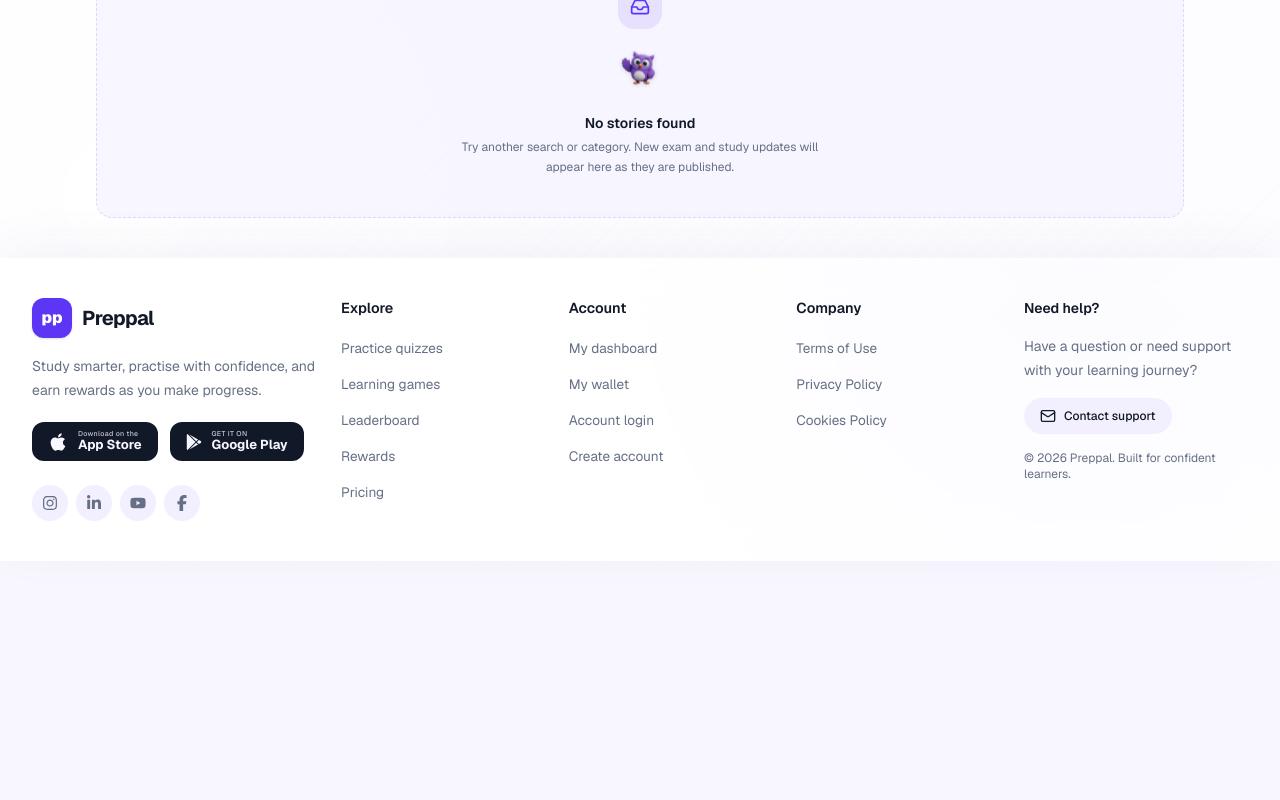
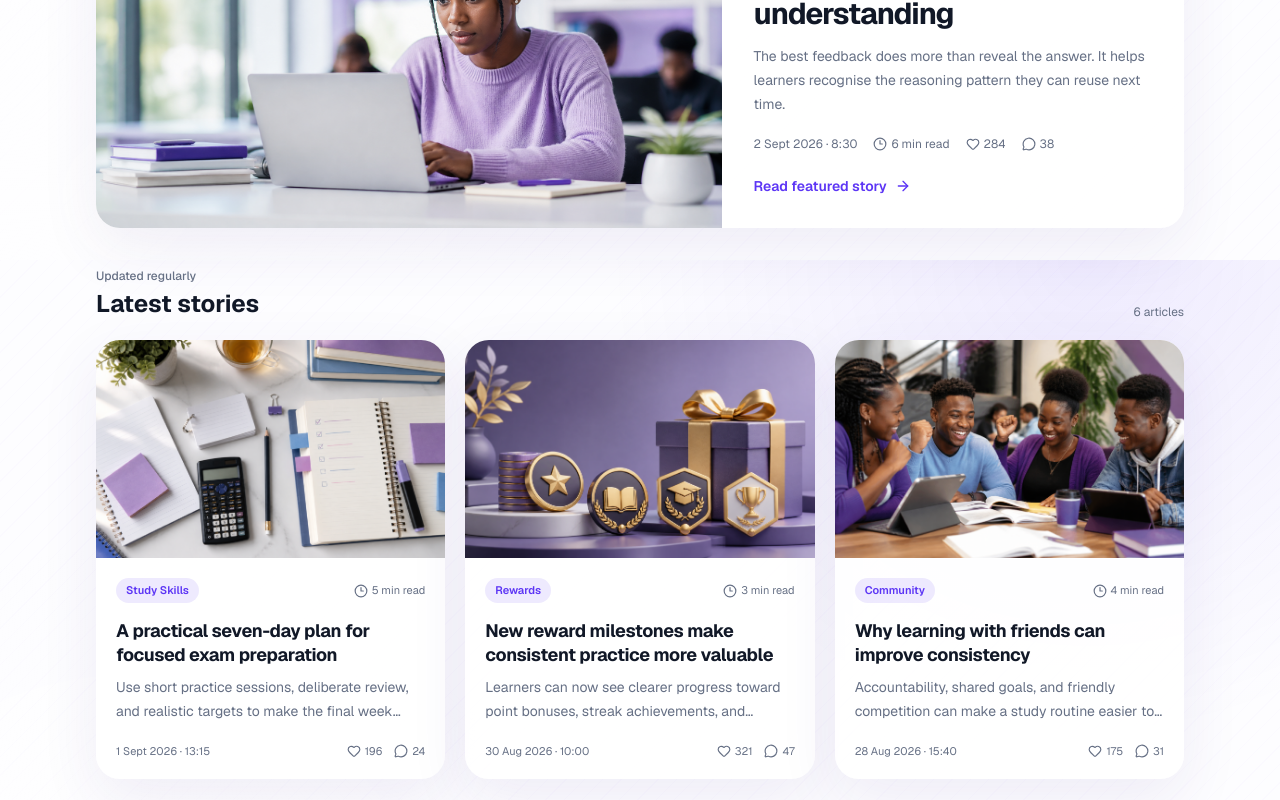
Before and after one commit to SLOURAX/preppal_web, a Next.js app: page /news in a window 1280 px wide. Shown: the part 540-1340 px from the top of the page. Before the commit the page ends 1101 px from the top, so only its background shows below. Built offline with nearby package versions, Linux system fonts and the light colour scheme.

Commit message:
chore: NEWS

```diff
--- a/src/features/news/news.constants.ts
+++ b/src/features/news/news.constants.ts
@@ -23,141 +23,141 @@ export const NEWS_CATEGORIES = [
 ] as const;
 
 export const NEWS_ARTICLES: readonly NewsArticle[] = [
-  // {
-  //   slug: "ai-explanations-that-build-understanding",
-  //   title:
-  //     "How AI explanations can turn a wrong answer into real understanding",
-  //   excerpt:
-  //     "The best feedback does more than reveal the answer. It helps learners recognise the reasoning pattern they can reuse next time.",
-  //   image: "/news/ai-study-support.png",
-  //   category: "AI & Learning",
-  //   author: "Preppal Learning Team",
-  //   publishedAt: "2026-09-02T09:30:00+01:00",
-  //   readTime: "6 min read",
-  //   likes: 284,
-  //   comments: 38,
-  //   featured: true,
-  //   tags: ["Artificial intelligence", "Learning science", "Quiz support"],
-  //   body: [
-  //     "A useful explanation should meet a learner at the exact point where their reasoning changed direction. That means identifying the misconception, connecting it to what they already understand, and showing a clear path to the correct conclusion.",
-  //     "Preppal’s AI support is designed around that learning moment. Instead of simply displaying the right option, it breaks the question into understandable steps and gives learners another opportunity to practise the same underlying skill.",
-  //     "This approach makes mistakes valuable. Every incorrect answer becomes evidence about what to revisit, while every explanation becomes a small lesson that strengthens the learner’s next attempt.",
-  //     "As the platform develops, these signals will also help shape personalised practice sessions—prioritising weak areas without making the experience feel repetitive or discouraging.",
-  //   ],
-  // },
-  // {
-  //   slug: "seven-day-exam-preparation-plan",
-  //   title: "A practical seven-day plan for focused exam preparation",
-  //   excerpt:
-  //     "Use short practice sessions, deliberate review, and realistic targets to make the final week count.",
-  //   image: "/news/exam-preparation.png",
-  //   category: "Study Skills",
-  //   author: "Dr. Nneka Adeyemi",
-  //   publishedAt: "2026-09-01T14:15:00+01:00",
-  //   readTime: "5 min read",
-  //   likes: 196,
-  //   comments: 24,
-  //   tags: ["Exam prep", "Planning", "Study habits"],
-  //   body: [
-  //     "The final week before an exam is most effective when it is structured around retrieval practice rather than passive rereading. Begin by identifying the topics that carry the most weight and the areas where your confidence is lowest.",
-  //     "Divide each day into short, focused sessions. Use one session for timed questions, another for reviewing mistakes, and a final short session for recalling key ideas without looking at your notes.",
-  //     "Protect your sleep and leave space for recovery. Consistency across seven days will produce better results than a single exhausting study marathon.",
-  //   ],
-  // },
-  // {
-  //   slug: "new-reward-milestones",
-  //   title: "New reward milestones make consistent practice more valuable",
-  //   excerpt:
-  //     "Learners can now see clearer progress toward point bonuses, streak achievements, and redemption goals.",
-  //   image: "/news/learning-rewards.png",
-  //   category: "Rewards",
-  //   author: "Preppal Product Team",
-  //   publishedAt: "2026-08-30T11:00:00+01:00",
-  //   readTime: "3 min read",
-  //   likes: 321,
-  //   comments: 47,
-  //   tags: ["XP and Coins", "Rewards", "Product update"],
-  //   body: [
-  //     "Progress is easier to sustain when the next milestone is visible. Our updated reward experience makes it clearer how quizzes, daily check-ins, and learning streaks contribute to a learner’s point balance.",
-  //     "The goal is not to reward speed alone. Strong habits, thoughtful practice, and steady improvement all contribute to meaningful recognition across Preppal.",
-  //     "Reward values and eligibility rules will continue to evolve as we learn which incentives best support genuine learning outcomes.",
-  //   ],
-  // },
-  // {
-  //   slug: "learning-together-improves-consistency",
-  //   title: "Why learning with friends can improve consistency",
-  //   excerpt:
-  //     "Accountability, shared goals, and friendly competition can make a study routine easier to maintain.",
-  //   image: "/news/learner-community.png",
-  //   category: "Community",
-  //   author: "Tomi Akinwale",
-  //   publishedAt: "2026-08-28T16:40:00+01:00",
-  //   readTime: "4 min read",
-  //   likes: 175,
-  //   comments: 31,
-  //   tags: ["Community", "Referrals", "Motivation"],
-  //   body: [
-  //     "Studying with other people introduces a simple but powerful form of accountability. When learners share goals and check in on progress, it becomes easier to return after a difficult day.",
-  //     "Friendly competition can also help when it remains focused on effort and improvement. A leaderboard should provide encouragement and context, not make learners feel that only the highest score matters.",
-  //     "Preppal referrals are being designed around this idea: invite people you genuinely want to learn with, celebrate one another’s progress, and earn bonuses when that shared journey begins.",
-  //   ],
-  // },
-  // {
-  //   slug: "retrieval-practice-beats-rereading",
-  //   title: "Retrieval practice: why testing yourself beats rereading",
-  //   excerpt:
-  //     "Trying to recall information strengthens memory and reveals gaps that familiar-looking notes can hide.",
-  //   image: "/news/exam-preparation.png",
-  //   category: "Study Skills",
-  //   author: "Preppal Learning Team",
-  //   publishedAt: "2026-08-25T08:20:00+01:00",
-  //   readTime: "5 min read",
-  //   likes: 243,
-  //   comments: 19,
-  //   tags: ["Memory", "Practice quizzes", "Study skills"],
-  //   body: [
-  //     "Rereading can create a feeling of familiarity, but familiarity is not the same as being able to retrieve an answer under exam conditions. Practice questions require the brain to reconstruct knowledge, which strengthens access to it later.",
-  //     "A useful routine is to answer first, review second, and then return to a similar question after a short interval. This gives you evidence that the explanation changed what you can actually do.",
-  //     "Even brief retrieval sessions are effective when they happen consistently and cover a mix of recent and older material.",
-  //   ],
-  // },
-  // {
-  //   slug: "building-a-healthier-learning-streak",
-  //   title:
-  //     "Build a learning streak that supports you—not one that pressures you",
-  //   excerpt:
-  //     "A sustainable streak celebrates returning to learn while leaving room for real life and recovery.",
-  //   image: "/news/ai-study-support.png",
-  //   category: "Study Skills",
-  //   author: "Kemi Balogun",
-  //   publishedAt: "2026-08-21T12:05:00+01:00",
-  //   readTime: "4 min read",
-  //   likes: 154,
-  //   comments: 22,
-  //   tags: ["Streaks", "Wellbeing", "Consistency"],
-  //   body: [
-  //     "A learning streak should make it easier to begin, not make a learner feel punished for missing a day. The most useful streaks are built around achievable actions, such as completing one short quiz or reviewing one difficult concept.",
-  //     "Start with a minimum that feels almost too easy. Once the routine becomes familiar, longer sessions can grow naturally from it without becoming the price of keeping the streak alive.",
-  //     "Progress includes returning after an interruption. A healthy system recognises that recovery is part of consistency.",
-  //   ],
-  // },
-  // {
-  //   slug: "leaderboards-that-motivate-every-learner",
-  //   title: "Designing leaderboards that motivate more than the top three",
-  //   excerpt:
-  //     "Time-based rankings and personal progress give every learner a meaningful reason to participate.",
-  //   image: "/news/learner-community.png",
-  //   category: "Community",
-  //   author: "Preppal Product Team",
-  //   publishedAt: "2026-08-18T10:45:00+01:00",
-  //   readTime: "4 min read",
-  //   likes: 208,
-  //   comments: 35,
-  //   tags: ["Leaderboard", "Motivation", "Community"],
-  //   body: [
-  //     "A global all-time ranking can feel unreachable for a new learner. Shorter periods—today, this week, or a selected month—give more people a realistic opportunity to see their effort recognised.",
-  //     "Personal movement matters too. Showing that a learner climbed five places can be more motivating than showing only the distance to first place.",
-  //     "Preppal’s leaderboard will continue to balance achievement, fairness, and healthy competition as the community grows.",
-  //   ],
-  // },
+  {
+    slug: "ai-explanations-that-build-understanding",
+    title:
+      "How AI explanations can turn a wrong answer into real understanding",
+    excerpt:
+      "The best feedback does more than reveal the answer. It helps learners recognise the reasoning pattern they can reuse next time.",
+    image: "/news/ai-study-support.png",
+    category: "AI & Learning",
+    author: "Preppal Learning Team",
+    publishedAt: "2026-09-02T09:30:00+01:00",
+    readTime: "6 min read",
+    likes: 284,
+    comments: 38,
+    featured: true,
+    tags: ["Artificial intelligence", "Learning science", "Quiz support"],
+    body: [
+      "A useful explanation should meet a learner at the exact point where their reasoning changed direction. That means identifying the misconception, connecting it to what they already understand, and showing a clear path to the correct conclusion.",
+      "Preppal’s AI support is designed around that learning moment. Instead of simply displaying the right option, it breaks the question into understandable steps and gives learners another opportunity to practise the same underlying skill.",
+      "This approach makes mistakes valuable. Every incorrect answer becomes evidence about what to revisit, while every explanation becomes a small lesson that strengthens the learner’s next attempt.",
+      "As the platform develops, these signals will also help shape personalised practice sessions—prioritising weak areas without making the experience feel repetitive or discouraging.",
+    ],
+  },
+  {
+    slug: "seven-day-exam-preparation-plan",
+    title: "A practical seven-day plan for focused exam preparation",
+    excerpt:
+      "Use short practice sessions, deliberate review, and realistic targets to make the final week count.",
+    image: "/news/exam-preparation.png",
+    category: "Study Skills",
+    author: "Dr. Nneka Adeyemi",
+    publishedAt: "2026-09-01T14:15:00+01:00",
+    readTime: "5 min read",
+    likes: 196,
+    comments: 24,
+    tags: ["Exam prep", "Planning", "Study habits"],
+    body: [
+      "The final week before an exam is most effective when it is structured around retrieval practice rather than passive rereading. Begin by identifying the topics that carry the most weight and the areas where your confidence is lowest.",
+      "Divide each day into short, focused sessions. Use one session for timed questions, another for reviewing mistakes, and a final short session for recalling key ideas without looking at your notes.",
+      "Protect your sleep and leave space for recovery. Consistency across seven days will produce better results than a single exhausting study marathon.",
+    ],
+  },
+  {
+    slug: "new-reward-milestones",
+    title: "New reward milestones make consistent practice more valuable",
+    excerpt:
+      "Learners can now see clearer progress toward point bonuses, streak achievements, and redemption goals.",
+    image: "/news/learning-rewards.png",
+    category: "Rewards",
+    author: "Preppal Product Team",
+    publishedAt: "2026-08-30T11:00:00+01:00",
+    readTime: "3 min read",
+    likes: 321,
+    comments: 47,
+    tags: ["XP and Coins", "Rewards", "Product update"],
+    body: [
+      "Progress is easier to sustain when the next milestone is visible. Our updated reward experience makes it clearer how quizzes, daily check-ins, and learning streaks contribute to a learner’s point balance.",
+      "The goal is not to reward speed alone. Strong habits, thoughtful practice, and steady improvement all contribute to meaningful recognition across Preppal.",
+      "Reward values and eligibility rules will continue to evolve as we learn which incentives best support genuine learning outcomes.",
+    ],
+  },
+  {
+    slug: "learning-together-improves-consistency",
+    title: "Why learning with friends can improve consistency",
+    excerpt:
+      "Accountability, shared goals, and friendly competition can make a study routine easier to maintain.",
+    image: "/news/learner-community.png",
+    category: "Community",
+    author: "Tomi Akinwale",
+    publishedAt: "2026-08-28T16:40:00+01:00",
+    readTime: "4 min read",
+    likes: 175,
+    comments: 31,
+    tags: ["Community", "Referrals", "Motivation"],
+    body: [
+      "Studying with other people introduces a simple but powerful form of accountability. When learners share goals and check in on progress, it becomes easier to return after a difficult day.",
+      "Friendly competition can also help when it remains focused on effort and improvement. A leaderboard should provide encouragement and context, not make learners feel that only the highest score matters.",
+      "Preppal referrals are being designed around this idea: invite people you genuinely want to learn with, celebrate one another’s progress, and earn bonuses when that shared journey begins.",
+    ],
+  },
+  {
+    slug: "retrieval-practice-beats-rereading",
+    title: "Retrieval practice: why testing yourself beats rereading",
+    excerpt:
+      "Trying to recall information strengthens memory and reveals gaps that familiar-looking notes can hide.",
+    image: "/news/exam-preparation.png",
+    category: "Study Skills",
+    author: "Preppal Learning Team",
+    publishedAt: "2026-08-25T08:20:00+01:00",
+    readTime: "5 min read",
+    likes: 243,
+    comments: 19,
+    tags: ["Memory", "Practice quizzes", "Study skills"],
+    body: [
+      "Rereading can create a feeling of familiarity, but familiarity is not the same as being able to retrieve an answer under exam conditions. Practice questions require the brain to reconstruct knowledge, which strengthens access to it later.",
+      "A useful routine is to answer first, review second, and then return to a similar question after a short interval. This gives you evidence that the explanation changed what you can actually do.",
+      "Even brief retrieval sessions are effective when they happen consistently and cover a mix of recent and older material.",
+    ],
+  },
+  {
+    slug: "building-a-healthier-learning-streak",
+    title:
+      "Build a learning streak that supports you—not one that pressures you",
+    excerpt:
+      "A sustainable streak celebrates returning to learn while leaving room for real life and recovery.",
+    image: "/news/ai-study-support.png",
+    category: "Study Skills",
+    author: "Kemi Balogun",
+    publishedAt: "2026-08-21T12:05:00+01:00",
+    readTime: "4 min read",
+    likes: 154,
+    comments: 22,
+    tags: ["Streaks", "Wellbeing", "Consistency"],
+    body: [
+      "A learning streak should make it easier to begin, not make a learner feel punished for missing a day. The most useful streaks are built around achievable actions, such as completing one short quiz or reviewing one difficult concept.",
+      "Start with a minimum that feels almost too easy. Once the routine becomes familiar, longer sessions can grow naturally from it without becoming the price of keeping the streak alive.",
+      "Progress includes returning after an interruption. A healthy system recognises that recovery is part of consistency.",
+    ],
+  },
+  {
+    slug: "leaderboards-that-motivate-every-learner",
+    title: "Designing leaderboards that motivate more than the top three",
+    excerpt:
+      "Time-based rankings and personal progress give every learner a meaningful reason to participate.",
+    image: "/news/learner-community.png",
+    category: "Community",
+    author: "Preppal Product Team",
+    publishedAt: "2026-08-18T10:45:00+01:00",
+    readTime: "4 min read",
+    likes: 208,
+    comments: 35,
+    tags: ["Leaderboard", "Motivation", "Community"],
+    body: [
+      "A global all-time ranking can feel unreachable for a new learner. Shorter periods—today, this week, or a selected month—give more people a realistic opportunity to see their effort recognised.",
+      "Personal movement matters too. Showing that a learner climbed five places can be more motivating than showing only the distance to first place.",
+      "Preppal’s leaderboard will continue to balance achievement, fairness, and healthy competition as the community grows.",
+    ],
+  },
 ] as const;
```
